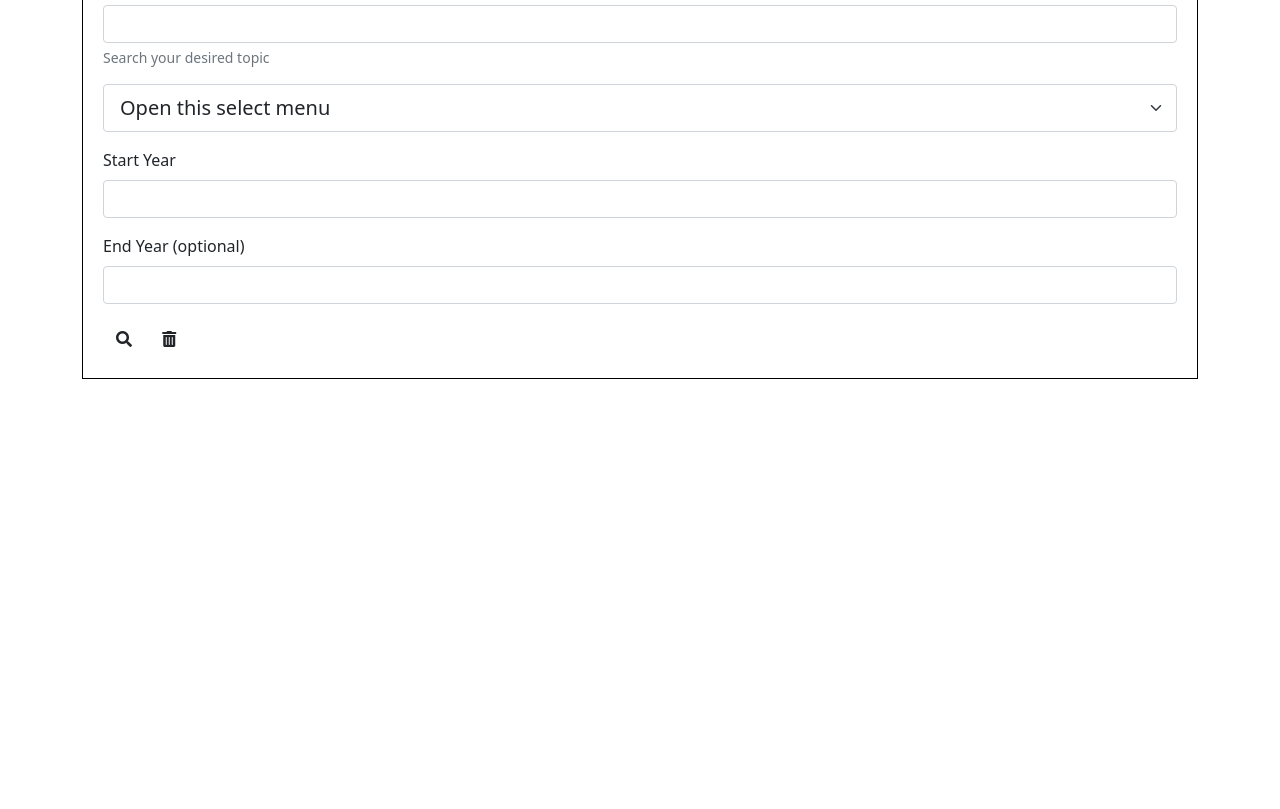
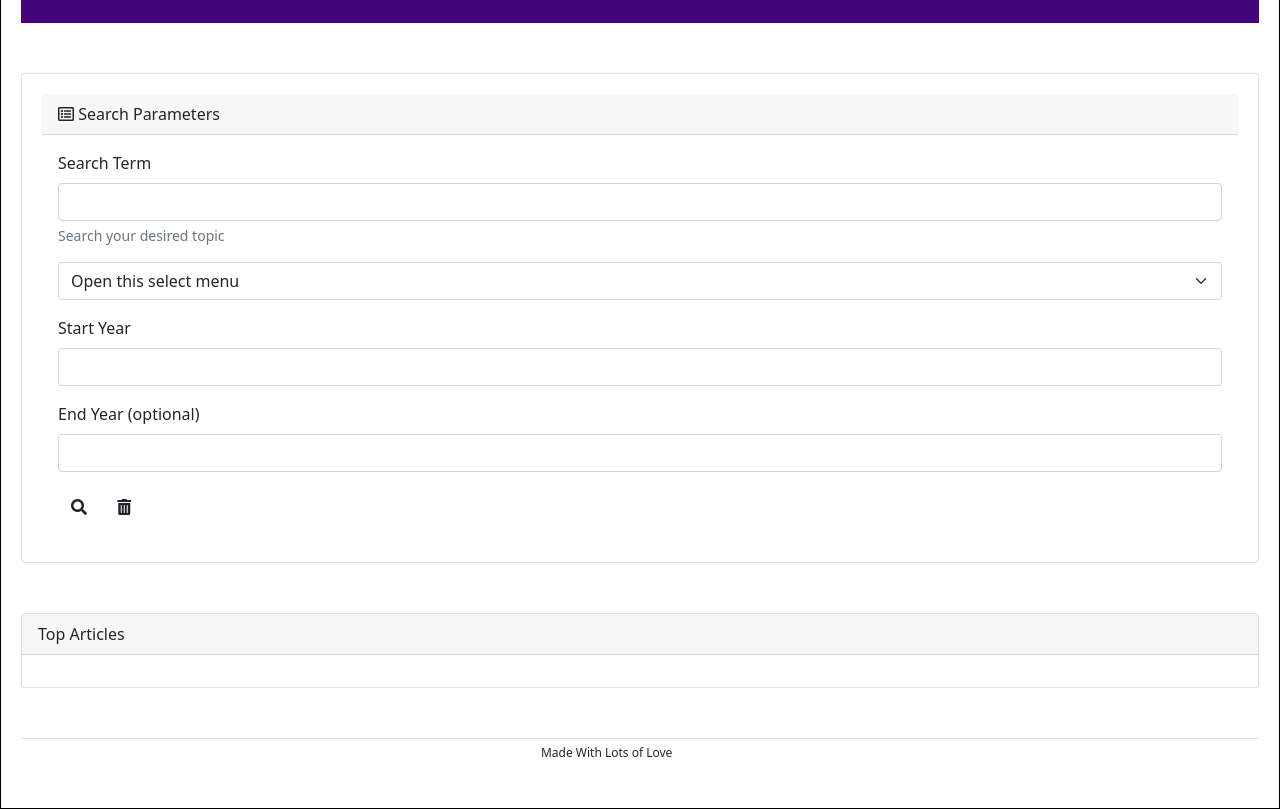
Before and after one commit to banuakman/NYTSearch, a plain HTML site: page index.html in a window 1280 px wide. Shown: the part 148-957 px from the top of the page. Before the commit the page ends 800 px from the top, so only its background shows below. Drawn offline with nearby package versions, Linux system fonts and the light colour scheme.

Commit message:
Html almost done - need to hardcode article seach results .

```diff
--- a/assets/style.css
+++ b/assets/style.css
@@ -1,9 +1,41 @@
 nav {
   background-color: rgb(65, 5, 121);
+  height: 150px;
 }
 
-form {
-  margin: 50px 0px;
-  border: 0.5px solid black;
+#search {
+  margin: 20px 0px;
+  /* border: 0.5px solid black; */
+}
+
+.container {
+  max-width: 100%;
+}
+.wrapper {
+  border: 1px solid black;
+  width: auto;
+  margin: 0px 0px;
   padding: 20px;
 }
+#search {
+  margin: 50px 0px;
+  border: 1px solid rgba(0, 0, 0, 0.125);
+  padding: 20px;
+}
+
+footer {
+  height: 50px;
+  width: 100%;
+  background-color: white;
+  border-top: 1px solid rgba(0, 0, 0, 0.125);
+  margin: auto;
+}
+
+.top-articles {
+  margin-bottom: 50px;
+}
+
+#love {
+  font-size: 12px;
+  margin: 42%;
+}
--- a/index.html
+++ b/index.html
@@ -19,19 +19,25 @@
   </head>
   <body>
     <!-- Nav Bar  -->
-    <div class="container">
+    <div class="container wrapper">
       <nav class="navbar navbar-dark">
         <div class="container-fluid nav">
           <span class="navbar-brand mb-0 h1" style="margin: auto"
-            >New York Times Ssearch</span
+            ><i class="fas fa-newspaper"></i>
+
+            New York Times Search</span
           >
         </div>
       </nav>
       <!-- search container -->
 
-
       <!-- search container -->
 
+      <div id="search" class="card">
+        <div class="card-header">
+          <i class="far fa-list-alt"></i> Search Parameters
+        </div>
+        <div class="card-body">
           <form>
             <div class="mb-3">
               <label for="search-term" class="form-label">Search Term</label>
@@ -44,7 +50,10 @@
                 Search your desired topic
               </div>
             </div>
-      <select class="form-select form-select-lg mb-3" aria-label=".form-select-lg example">
+            <select
+              class="form-select form-select mb-3"
+              aria-label=".form-select-lg example"
+            >
               <option selected>Open this select menu</option>
               <option value="1">One</option>
               <option value="2">Two</option>
@@ -59,24 +68,32 @@
             </select>
             <div class="mb-3">
               <label for="startYear" class="form-label">Start Year</label>
-        <input
-          type="input"
-          class="form-control"
-          id="start-year"
-        />
+              <input type="input" class="form-control" id="start-year" />
             </div>
             <div class="mb-3">
-        <label for="endYear" class="form-label">End Year (optional)</label>
-        <input
-          type="input"
-          class="form-control"
-          id="end-year"
-        />
+              <label for="endYear" class="form-label"
+                >End Year (optional)</label
+              >
+              <input type="input" class="form-control" id="end-year" />
             </div>
 
-      <button type="submit" class="btn"><i class="fas fa-search"></i></button>
-      <button type="clear" class="btn"><i class="fas fa-trash-alt"></i></button>
+            <button type="submit" class="btn">
+              <i class="fas fa-search"></i>
+            </button>
+            <button type="clear" class="btn">
+              <i class="fas fa-trash-alt"></i>
+            </button>
           </form>
+        </div>
+      </div>
+
+      <div class="top-articles card">
+        <div class="card-header">Top Articles</div>
+        <div class="card-body"></div>
+      </div>
+
+      <footer><span id="love">Made With Lots of Love</span></footer>
+    </div>
 
     <script
       src="https://code.jquery.com/jquery-3.5.1.min.js"
```
Also changed, not shown: 1 other file. Lines whose indentation alone changed are shown as unchanged.
